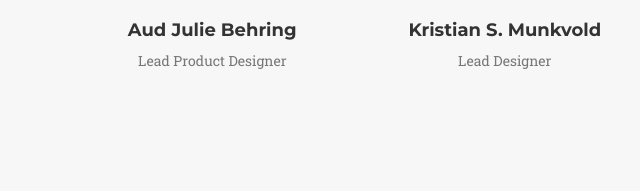
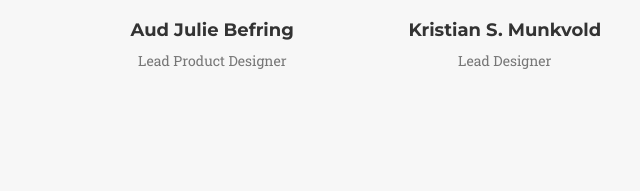
Before and after one commit to krsjan/snowshoe, a website: page public/plint/about-the-project.html in a window 1280 px wide. Shown: the part 2262-2453 px from the top of the page, 574-1214 px from the left. Drawn offline with nearby package versions, Linux system fonts and the light colour scheme; a web font is replaced by a local one.

Commit message:
No more Behring. Now Befring

```diff
--- a/public/plint/about-the-project.html
+++ b/public/plint/about-the-project.html
@@ -167,7 +167,7 @@
           <img src="/img/team/1.jpg" height="200px" width="200px" class="img-responsive img-circle" alt="">
 
           <div class="text-center">
-            <h4>Aud Julie Behring</h4>
+            <h4>Aud Julie Befring</h4>
 
             <p class="text-muted">Lead Product Designer</p>
           </div>
```
Also changed, not shown: public/plint/designers.html (+1 -1 lines), public/plint/firms.html (+1 -1 lines), public/plint/index.html (+1 -1 lines), public/plint/stop-plinting.html (+1 -1 lines), public/plint/you.html (+1 -1 lines).
